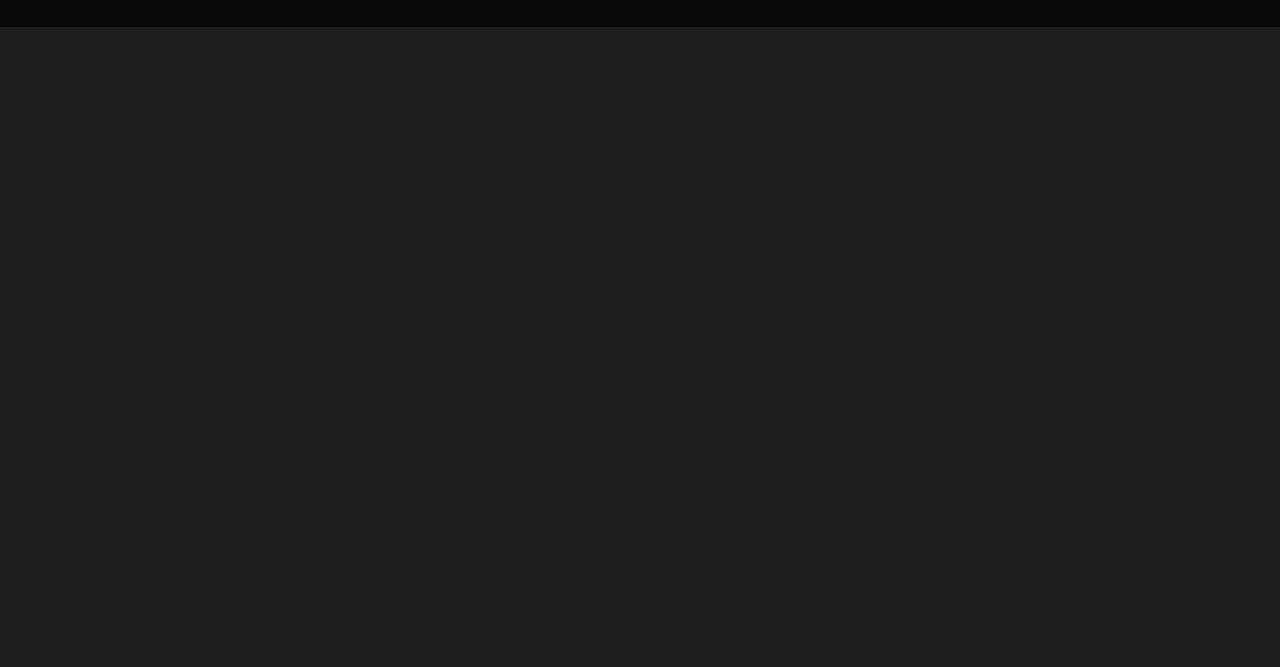
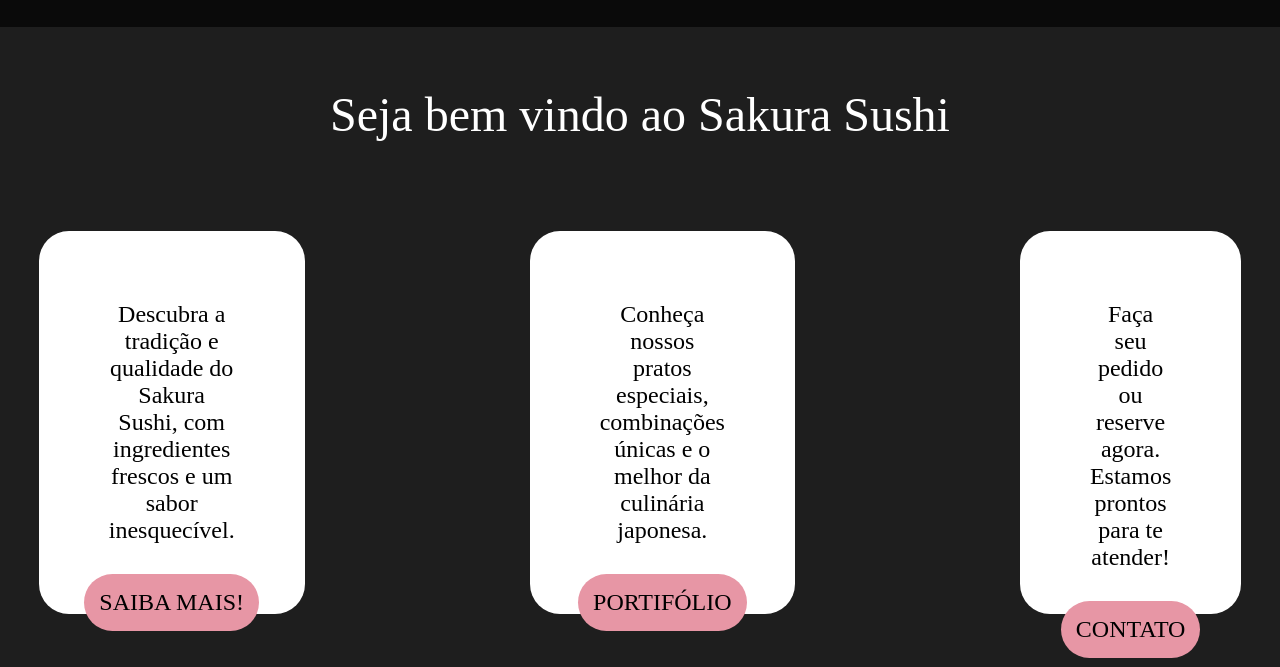
Before and after one commit to Braga1x/CP2-frontend, a plain HTML site: page index.html in a window 1280 px wide. Shown: the part 133-800 px from the top of the page. Drawn offline with Linux system fonts and the light colour scheme; a web font is replaced by a local one.

Commit message:
feat: card e titulo adicionado e estilizados

```diff
--- a/index.html
+++ b/index.html
@@ -29,6 +29,24 @@
             </ul>
         </nav>
     </header>
+    <main>
+      <p class="frase">Seja bem vindo ao Sakura Sushi</p>
+      <div class="container">
+        <div class="card">
+          <p>Descubra a tradição e qualidade do Sakura Sushi, com ingredientes frescos e um sabor inesquecível.</p>
+          <a href="./src/pages/sobre.html">SAIBA MAIS!</a>
+        </div>
+        <div class="card">
+          <p>Conheça nossos pratos especiais, combinações únicas e o melhor da culinária japonesa.</p>
+          <a href="./src/pages/portifolio.html">PORTIFÓLIO</a>
+        </div>
+        <div class="card">
+          <p>Faça seu pedido ou reserve agora. Estamos prontos para te atender!</p>
+          <a href="./src/pages/contato.html">CONTATO</a>
+        </div>
+
+      </div>
+    </main>
 
 
 
--- a/src/css/style.css
+++ b/src/css/style.css
@@ -102,3 +102,47 @@ img {
   height:100px;
   border-radius: 50%;
 }
+
+
+.frase {
+  font-size: 48px;
+  margin-top: 60px;
+  text-align: center;
+}
+
+.container {
+  margin-top: 44px;
+  display: flex;
+  gap: 225px;
+  align-items: center;
+  justify-content: center;
+  padding: 45px;
+}
+
+.card {
+  border-radius: 30px;
+  flex-direction: column;
+  display: flex;
+  align-items: center;
+  color: #000;
+  padding: 40px;
+  background-color: #fff;
+  width: 442px;
+  height: 383px;
+  font-size: 24px;
+  text-align: center;
+  /* margin-top: 5px; */
+}
+
+.card p {
+  padding: 30px;
+}
+
+.card a {
+  margin: auto;
+  text-decoration: none;
+  background-color: var(--hover-color);
+  padding: 15px;
+  color: #000;
+  border-radius: 40px;
+}
```
